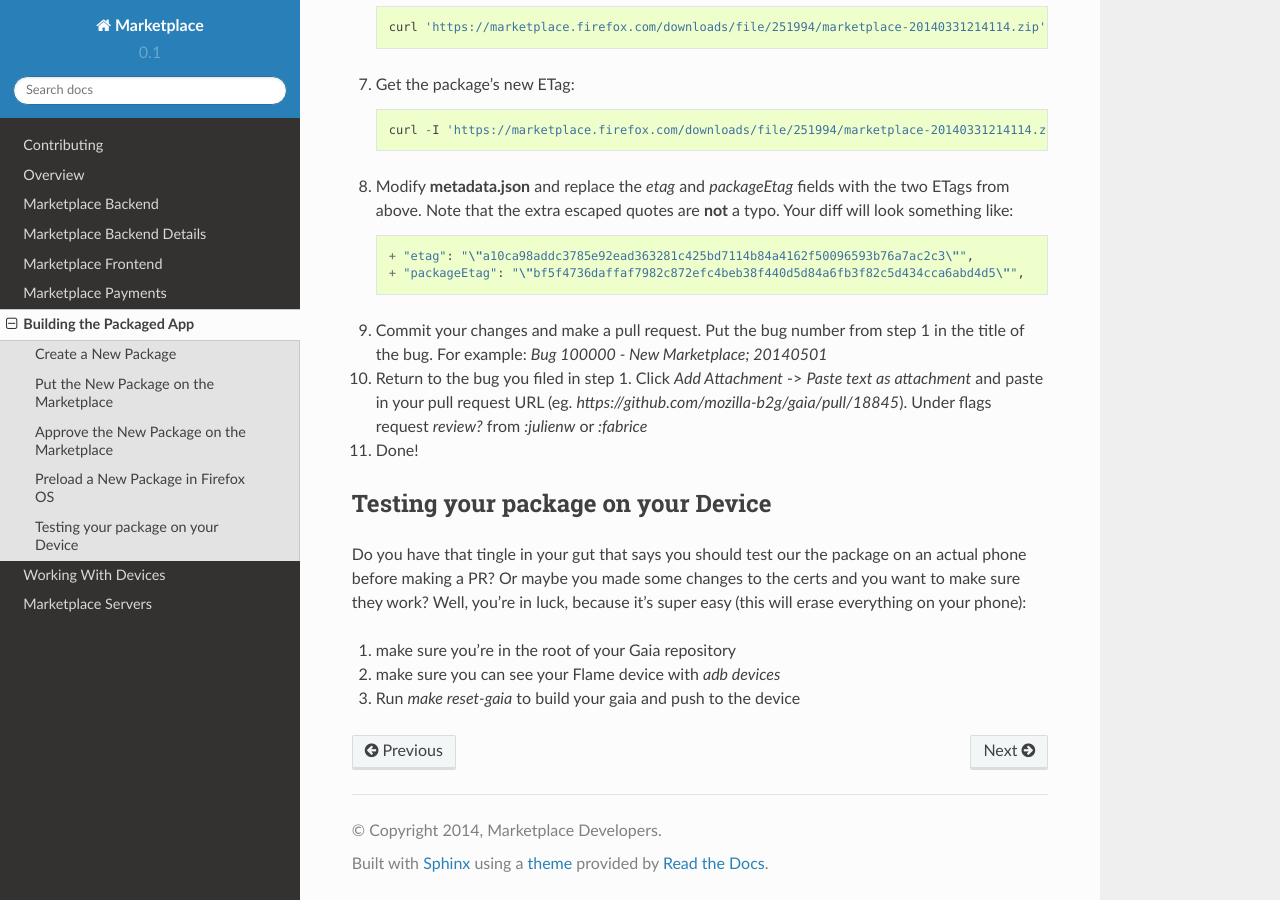
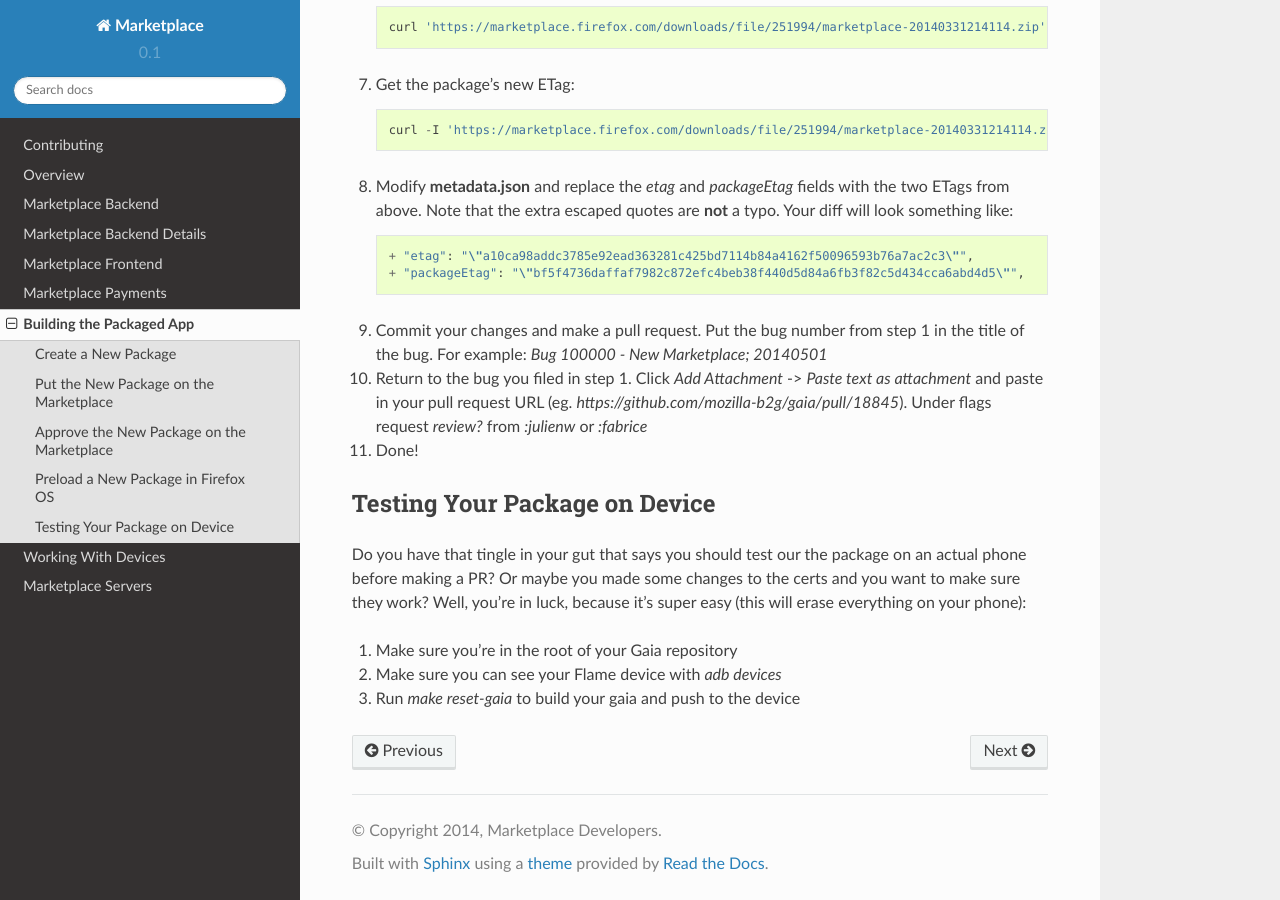
Before and after one commit to mozilla/marketplace-docs, a Sphinx documentation site: the page built from docs/topics/package.rst, in a window 1280 px wide and 900 px high, scrolled down 2141 px. Built offline with Sphinx 7.4.7 and the Read the Docs theme 2.0.0, drawn with Linux system fonts in a browser that asks for light colours.

Commit message:
capitalize header

```diff
--- a/docs/topics/package.rst
+++ b/docs/topics/package.rst
@@ -122,15 +122,16 @@ These directions assume you have forked `gaia <https://github.com/mozilla-b2g/ga
 
 11) Done!
 
-Testing your package on your Device
------------------------------------
+Testing Your Package on Device
+------------------------------
 
-Do you have that tingle in your gut that says you should test our the package on an actual phone before making a PR?
-Or maybe you made some changes to the certs and you want to make sure they work?  Well, you're in luck, because
-it's super easy (this will erase everything on your phone):
+Do you have that tingle in your gut that says you should test our the package
+on an actual phone before making a PR? Or maybe you made some changes to the
+certs and you want to make sure they work?  Well, you're in luck, because it's
+super easy (this will erase everything on your phone):
 
-1) make sure you're in the root of your Gaia repository
+1) Make sure you're in the root of your Gaia repository
 
-2) make sure you can see your Flame device with *adb devices*
+2) Make sure you can see your Flame device with *adb devices*
 
 3) Run *make reset-gaia* to build your gaia and push to the device
```
